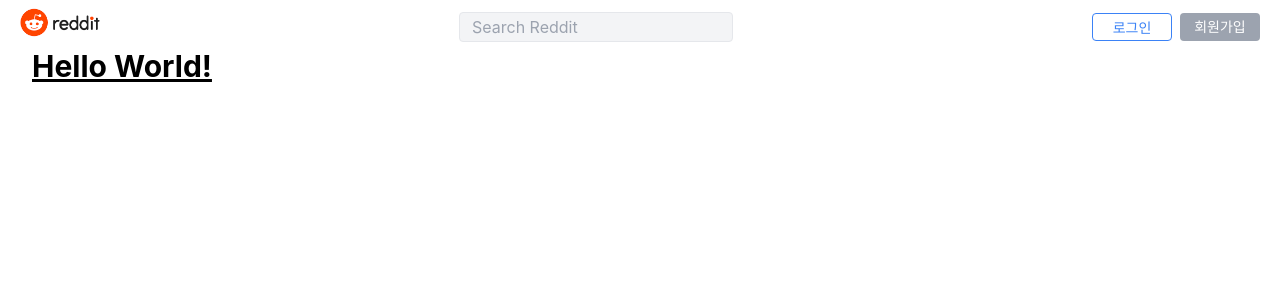
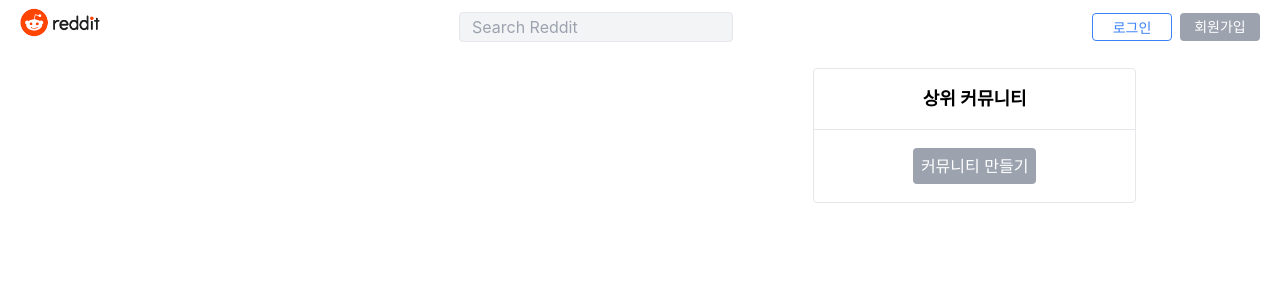
Before and after one commit to h1jun/reddit-clone-app, a Next.js app in the folder client/: page / in a window 1280 px wide. Shown: the top 300 px of the page. Built offline with nearby package versions, Linux system fonts and the light colour scheme; no server answers.

Commit message:
add: 리스트 UI 생성

```diff
--- a/client/src/pages/index.tsx
+++ b/client/src/pages/index.tsx
@@ -1,10 +1,31 @@
 import type { NextPage } from "next";
-import styles from "../styles/Home.module.css";
+import Link from "next/link";
 
 const Home: NextPage = () => {
   return (
-    <div className={styles.container}>
-      <h1 className="text-3xl font-bold underline">Hello World!</h1>
+    <div className="flex max-w-5xl px-4 pt-5 mx-auto">
+      {/* 포스트 리스트 */}
+      <div className="w-full md:mr-3 md:w-8/12"></div>
+
+      {/* 사이드바 */}
+      <div className="hidden w-4/12 ml-3 md:block">
+        <div className="bg-white border rounded">
+          <div className="p-4 border-b">
+            <p className="text-lg font-semibold text-center">상위 커뮤니티</p>
+          </div>
+
+          {/* 커뮤니티 리스트 */}
+          <div></div>
+
+          <div className="w-full py-6 text-center">
+            <Link href="/subs/create">
+              <a className="w-full p-2 text-center text-white bg-gray-400 rounded">
+                커뮤니티 만들기
+              </a>
+            </Link>
+          </div>
+        </div>
+      </div>
     </div>
   );
 };
```
